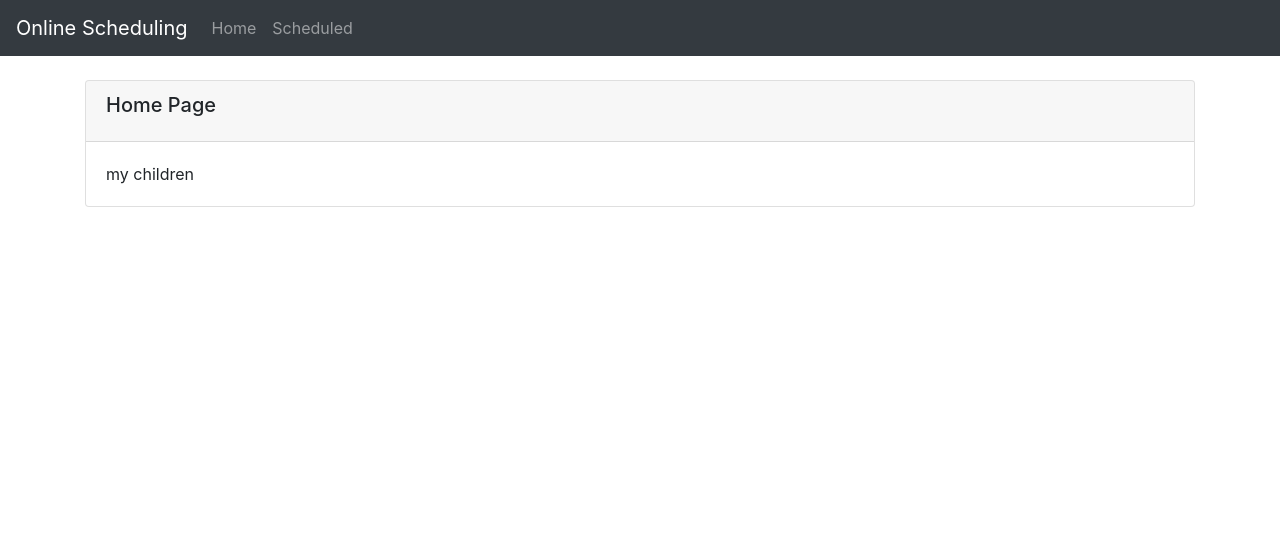
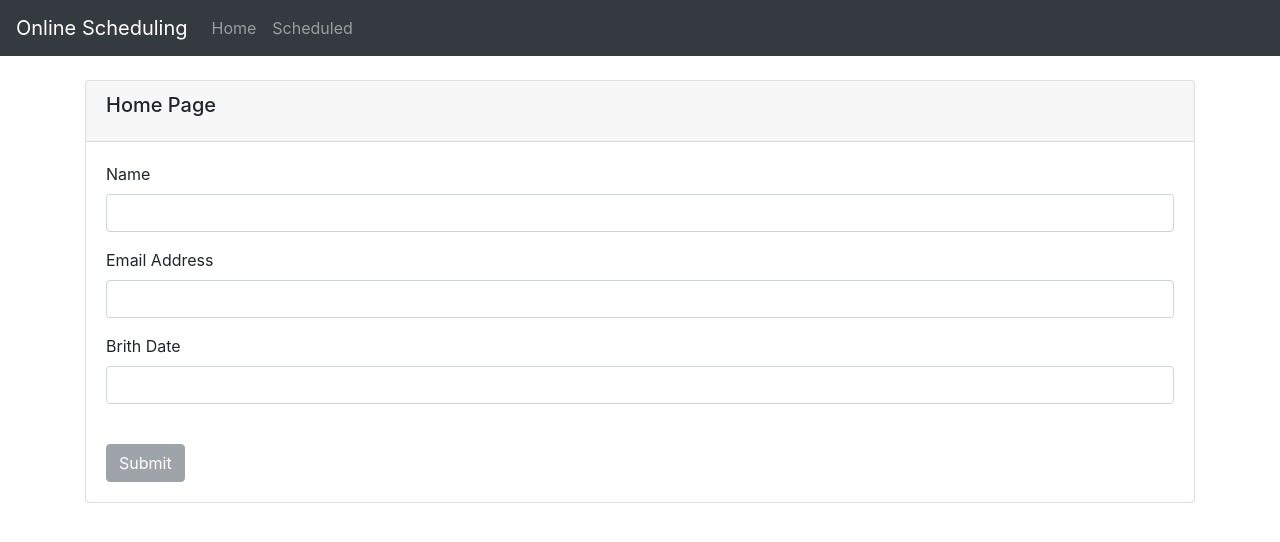
Before and after one commit to GabrielSantanaC/online-scheduling, a React (Create React App) app: page / in a window 1280 px wide. Shown: the top 542 px of the page. Built offline with nearby package versions, Linux system fonts and the light colour scheme.

Commit message:
Start formik, datepicker and json-server

```diff
--- /dev/null
+++ b/db.json
@@ -0,0 +1,22 @@
+{
+  "posts": [
+    {
+      "id": 1,
+      "title": "json-server",
+      "author": "typicode"
+    }
+  ],
+  "scheduling": [
+
+  ],
+  "comments": [
+    {
+      "id": 1,
+      "body": "some comment",
+      "postId": 1
+    }
+  ],
+  "profile": {
+    "name": "typicode"
+  }
+}
--- /dev/null
+++ b/src/components/Form/index.jsx
@@ -0,0 +1,61 @@
+import React from 'react';
+import { useFormik } from 'formik';
+import { Form, Button } from 'react-bootstrap';
+import axios from '../../utils/api';
+
+const SchedulingForm = () => {
+  const formik = useFormik({
+    initialValues: {
+      name: '',
+      email: '',
+      birth: '',
+    },
+    onSubmit: async (values) => {
+      try {
+        await axios.post('/scheduling', values);
+        alert('Sucess');
+      } catch (error) {
+        alert(error.message);
+      }
+    },
+  });
+  return (
+    <Form onSubmit={formik.handleSubmit}>
+      <Form.Group>
+        <Form.Label>Name</Form.Label>
+        <Form.Control
+          id="name"
+          name="name"
+          type="text"
+          onChange={formik.handleChange}
+          value={formik.values.name}
+        />
+      </Form.Group>
+
+      <Form.Group>
+        <Form.Label>Email Address</Form.Label>
+        <Form.Control
+          id="email"
+          name="email"
+          type="email"
+          onChange={formik.handleChange}
+          value={formik.values.email}
+        />
+      </Form.Group>
+      <Form.Group>
+        <Form.Label className="mr-2">Brith Date</Form.Label>
+        <Form.Control
+          id="birth"
+          name="birth"
+          type="text"
+          onChange={formik.handleChange}
+          value={formik.values.birth}
+        />
+      </Form.Group>
+
+      <Button disabled={!(formik.values.email.trim() && formik.values.name.trim())} variant="secondary" className="mt-4" type="submit">Submit</Button>
+    </Form>
+  );
+};
+
+export default SchedulingForm;
--- a/src/components/Navbar/index.jsx
+++ b/src/components/Navbar/index.jsx
@@ -2,7 +2,6 @@ import React from 'react';
 import { Navbar, Nav } from 'react-bootstrap';
 import { Link } from 'react-router-dom';
 
-// eslint-disable-next-line react/prop-types
 export default function Header({ routes = [] }) {
   return (
     <div>
--- a/src/components/Page/index.jsx
+++ b/src/components/Page/index.jsx
@@ -2,7 +2,6 @@ import React from 'react';
 import { Container } from 'react-bootstrap';
 import Card from '../Card';
 
-// eslint-disable-next-line react/prop-types
 export default function Index({ title, children }) {
   return (
     <Container className="mt-4">
--- a/src/index.jsx
+++ b/src/index.jsx
@@ -2,6 +2,7 @@ import React from 'react';
 import ReactDOM from 'react-dom';
 import App from './App';
 import 'bootstrap/dist/css/bootstrap.min.css';
+import 'react-datepicker/dist/react-datepicker.css';
 
 ReactDOM.render(
   <App />,
--- a/src/pages/Home/index.jsx
+++ b/src/pages/Home/index.jsx
@@ -1,10 +1,11 @@
 import React from 'react';
+import Form from '../../components/Form';
 import Page from '../../components/Page';
 
 export default function index() {
   return (
     <Page title="Home Page">
-      my children
+      <Form />
     </Page>
   );
 }
--- a/src/routes.jsx
+++ b/src/routes.jsx
@@ -19,7 +19,7 @@ const Routes = () => (
     <Navbar routes={routes} />
     <Switch>
       {routes.map(({ path, componet }) => (
-        <Route exact path={path} component={componet} />
+        <Route key={path} exact path={path} component={componet} />
       ))}
     </Switch>
   </BrowserRouter>
--- /dev/null
+++ b/src/utils/api.js
@@ -0,0 +1,7 @@
+import axios from 'axios';
+
+const myAxios = axios.create({
+  baseURL: 'http://localhost:3004',
+});
+
+export default myAxios;
```
Also changed, not shown: package.json (+6 -1 lines), src/components/Date/index.jsx (added, +24 -0 lines), .eslintrc.js, 1 other file (tests, documents, lock files or other folders).
